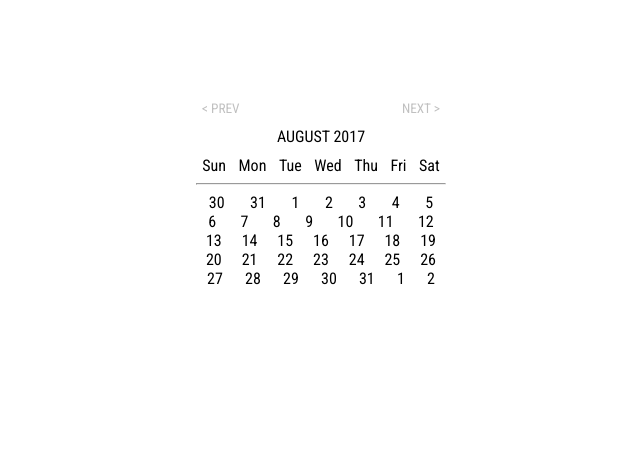
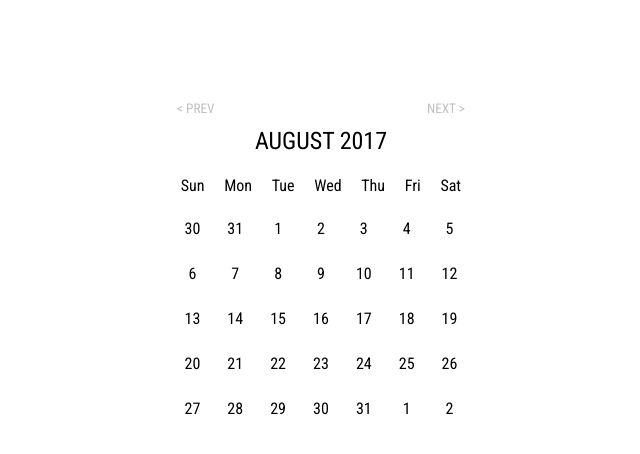
Before and after one commit to Zamay/angular2-calendar, an Angular app: page / in a window 1280 px wide. Shown: the top 454 px of the page, without its empty margins (319-959 px from the left). Built offline with nearby package versions, Linux system fonts and the light colour scheme.

Commit message:
Вывод чисел дней.

```diff
--- a/src/app/container/container.component.css
+++ b/src/app/container/container.component.css
@@ -1,4 +1,4 @@
 ._cont {
-  width: 250px;
+  width: 300px;
   margin: 100px auto;
 }
--- a/src/app/container/container.component.html
+++ b/src/app/container/container.component.html
@@ -3,7 +3,6 @@
     <app-navbar></app-navbar>
   </div>
   <div>
-    <hr>
     <app-days></app-days>
   </div>
 </div>
--- a/src/app/container/days/weekday/weekday.component.css
+++ b/src/app/container/days/weekday/weekday.component.css
@@ -1,5 +1,10 @@
 ._weekday {
   display: flex;
-  justify-content: space-around;
   font-family: "Roboto Condensed", sans-serif;
 }
+
+._day {
+  width: 14.28571429%;
+  text-align: center;
+  padding:13px 0;
+}
--- a/src/app/container/days/weekday/weekday.component.html
+++ b/src/app/container/days/weekday/weekday.component.html
@@ -1,5 +1,5 @@
 <div class="_weekday">
-  <span *ngFor="let day of weekDay">
+  <span class="_day" *ngFor="let day of weekDay">
     {{day}}
   </span>
 </div>
--- a/src/app/container/days/weekday/weekday.component.ts
+++ b/src/app/container/days/weekday/weekday.component.ts
@@ -14,8 +14,8 @@ export class WeekdayComponent implements OnInit {
 
   ngOnInit() {
     this.weekDay = this.dateServive.showCurrMonth()[2][this.numWeek];
-
-
   }
 
+  // *ngIf="show; then thenBlock; else elseBlock"
+  // [ngClass]="{'first': true, 'second': true, 'third': false}"
 }
--- a/src/app/container/navbar/months/months.component.css
+++ b/src/app/container/navbar/months/months.component.css
@@ -1,6 +1,7 @@
 ._months {
   display: flex;
   padding: 10px 0;
+  font-size: 1.5em;
   justify-content: center;
   text-transform: uppercase;
   font-family: "Roboto Condensed", sans-serif;
--- a/src/app/container/navbar/navigation/navigation.component.css
+++ b/src/app/container/navbar/navigation/navigation.component.css
@@ -12,3 +12,7 @@ button {
   text-transform: uppercase;
   font-family: "Roboto Condensed", sans-serif;
 }
+button:hover {
+  color: rgb(40,40,59);
+  font-weight:bold;
+}
--- a/src/app/container/navbar/weekdays/weekdays.component.css
+++ b/src/app/container/navbar/weekdays/weekdays.component.css
@@ -4,3 +4,6 @@
   justify-content: space-around;
   font-family: "Roboto Condensed", sans-serif;
 }
+._day {
+  padding:11px 0;
+}
--- a/src/app/container/navbar/weekdays/weekdays.component.html
+++ b/src/app/container/navbar/weekdays/weekdays.component.html
@@ -1,5 +1,5 @@
 <div >
   <div class="_weekdays">
-    <span *ngFor="let i of daysOfWeek">{{i}}</span>
+    <span class="_day" *ngFor="let i of daysOfWeek">{{i}}</span>
   </div>
 </div>
--- a/src/app/container/services/date.service.ts
+++ b/src/app/container/services/date.service.ts
@@ -1,6 +1,6 @@
 import {Injectable} from '@angular/core';
 
-import {MONTHS} from '../shared/cal.data';
+import { MONTHS }   from '../shared/cal.data';
 
 @Injectable()
 export class DateService {
@@ -8,7 +8,6 @@ export class DateService {
   public currMonth: number;
   public currYear: number;
   public currDay: number;
-  public days: Array<any>;
 
   constructor() {
     this.totalDate();
@@ -28,7 +27,7 @@ export class DateService {
     } else {
       this.currMonth = this.currMonth + 1;
     }
-    const arrDay = this.showMonth(this.currYear, this.currMonth);
+    const arrDay = this.showDays(this.currYear, this.currMonth);
     return [this.Months[this.currMonth], this.currYear, arrDay];
   }
 
@@ -39,18 +38,18 @@ export class DateService {
     } else {
       this.currMonth = this.currMonth - 1;
     }
-    const arrDay = this.showMonth(this.currYear, this.currMonth);
+    const arrDay = this.showDays(this.currYear, this.currMonth);
     return [this.Months[this.currMonth], this.currYear, arrDay];
   }
 
   public showCurrMonth() {
-    const arrDay = this.showMonth(this.currYear, this.currMonth);
+    const arrDay = this.showDays(this.currYear, this.currMonth);
     return [this.Months[this.currMonth], this.currYear, arrDay];
   }
 
   // получение даты
 
-  public showMonth(y, m) {
+  public showDays(y, m) {
 
     const d = new Date(),
       firstDayOfMonth = new Date(y, m, 1).getDay(),
@@ -58,7 +57,7 @@ export class DateService {
       lastDayOfLastMonth = m === 0 ? new Date(y - 1, 11, 0).getDate() : new Date(y, m, 0).getDate();
 
     let arr = [];
-    let arrs = [];
+    const arrs = [];
     let i = 1;
     do {
       let dow = new Date(y, m, i).getDay();
@@ -68,7 +67,7 @@ export class DateService {
       } else if ( i === 1 ) {
         let k = lastDayOfLastMonth - firstDayOfMonth + 1;
         for (let j = 0; j < firstDayOfMonth; j++) {
-          arr.push(k);
+          arr.push(k + '');
           k++;
         }
       }
@@ -77,7 +76,7 @@ export class DateService {
       let chkY  = chk.getFullYear();
       let chkM  = chk.getMonth();
       if (chkY === this.currYear && chkM === this.currMonth && i === this.currDay) {
-        arr.push(i + '');
+        arr.push(i);
       } else {
         arr.push(i);
       }
@@ -87,7 +86,7 @@ export class DateService {
       } else if (i === lastDateOfMonth ) {
         let k = 1;
         for (dow; dow < 6; dow++) {
-          arr.push(k);
+          arr.push(k + '');
           k++;
         }
         arrs.push(arr);
```
